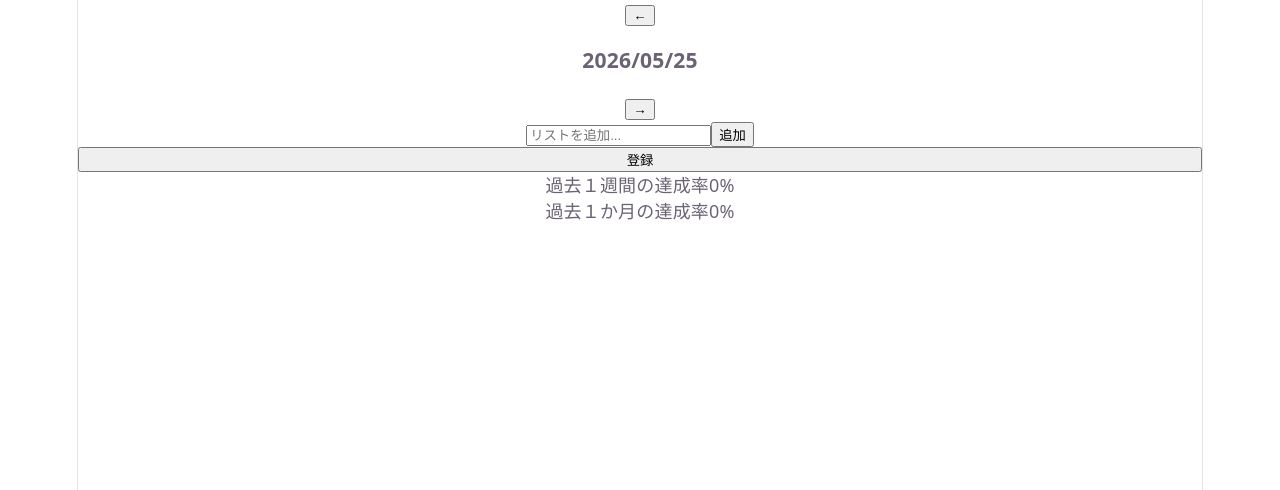
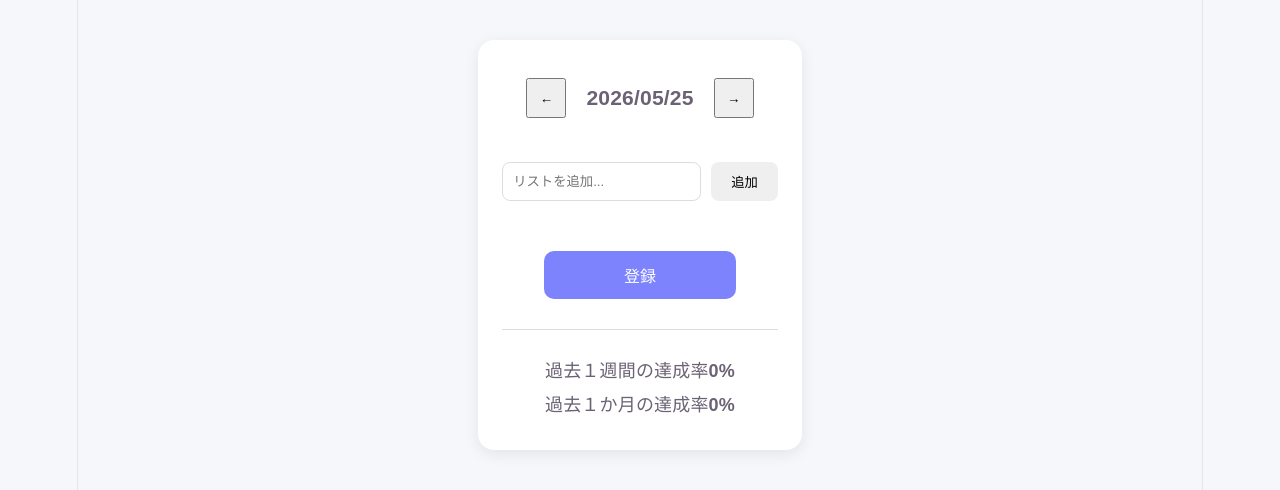
Before and after one commit to bokuchin0126-coder/habit-tracker, a React (Vite) app: page / in a window 1280 px wide. Shown: the top 490 px of the page. Built offline with nearby package versions, Linux system fonts and the light colour scheme.

Commit message:
improve: app UI with CSS styling

```diff
--- /dev/null
+++ b/src/App.css
@@ -0,0 +1,132 @@
+* {
+    box-sizing: border-box;
+}
+
+body {
+    margin: 0;
+    background: #f5f7fb;
+    font-family: sans-serif;
+}
+
+.app {
+    max-width: 700px;
+    margin: 40px auto;
+    padding: 24px;
+    background: white;
+    border-radius: 16px;
+    box-shadow: 0 4px 15px rgba(0,0,0,0.08);
+}
+
+.date-nav {
+    display: flex;
+    justify-content: center;
+    align-items: center;
+    gap: 20px;
+
+    margin-bottom: 30px;
+}
+
+.date-nav button {
+    width: 40px;
+    height: 40px;
+}
+
+.input-area {
+    display: flex;
+    gap: 10px;
+
+    margin-bottom: 30px;
+}
+
+.habit-input {
+    flex: 1;
+    padding: 10px;
+
+    border: 1px solid #ddd;
+    border-radius: 8px;
+}
+
+.edit-input {
+    flex: 1;
+    padding: 8px 12px;
+
+    border: 1px solid #ddd;
+    border-radius: 8px;
+    font-size: 16px;
+}
+
+.app-button {
+    padding: 10px 20px;
+
+    border: none;
+    border-radius: 8px;
+    cursor: pointer;
+}
+
+.mode-button {
+    width: 70%;
+    padding: 12px;
+    margin-top: 20px;
+
+    border: none;
+    border-radius: 10px;
+    background: #7c83fd;
+
+    color: white;
+    font-size: 16px;
+    font-weight: bold;
+    cursor: pointer;
+}
+
+.habit-list {
+    display: flex;
+    flex-direction: column;
+    gap: 12px;
+}
+
+.habit-item {
+    display: flex;
+    justify-content: space-between;
+    align-items: center;
+
+    padding: 12px;
+    border: 1px solid #ddd;
+    border-radius: 10px;
+    transition: 0.2s;
+}
+
+.habit-item:hover {
+    transform: translateY(-2px);
+}
+
+.habit-name {
+    flex: 1;
+    margin-left: 10px;
+}
+
+.habit-actions {
+    display: flex;
+    gap: 8px;
+}
+
+.toggle-button,
+.edit-button,
+.save-button,
+.delete-button {
+    padding: 6px 12px;
+
+    border: none;
+    border-radius: 6px;
+    cursor: pointer;
+}
+
+.achievement-area {
+    margin-top: 30px;
+    padding-top: 20px;
+    border-top: 1px solid #ddd;
+}
+
+.achievement-area p {
+    margin: 8px 0;
+    font-weight: bold;
+}
--- a/src/App.tsx
+++ b/src/App.tsx
@@ -1,5 +1,6 @@
 import HabitItem from "./components/HabitItem"
 import useHabits from "./hooks/useHabits"
+import "./App.css"
 
 function App() {
 
@@ -23,14 +24,17 @@ function App() {
 
     return (
         <>
-            <div>
+        <div className="app">
+            <div className="date-nav">
                 <button onClick={() => changeDate(-1)}>←</button>
                 <h3>{selectedDate}</h3>
                 <button onClick={() => changeDate(+1)}>→</button>
             </div>
+
             {registration ? "" :
-                <div>
+                <div className="input-area">
                     <input
+                        className="habit-input"
                         value={inputText}
                         placeholder="リストを追加..."
                         onChange={(e) => setInputText(e.target.value)}
@@ -40,12 +44,13 @@ function App() {
                             }
                         }}
                     />
-                    {error}
-                    <button onClick={handleAddHabits}>追加</button>
+
+                    <button className="app-button" onClick={handleAddHabits}>追加</button>
                 </div>
             }
             {error}
-            <div>
+
+            <div className="habit-list">
                 {currentHabits.map(habit => (
                         <HabitItem
                             key={habit.id}
@@ -57,11 +62,17 @@ function App() {
                         />
                 ))}
             </div>
-            <button onClick={handleChangeRegistration}>
+
+            <button className="mode-button" onClick={handleChangeRegistration}>
                 {registration ? "変更" : "登録"}
             </button>
-            <p>過去１週間の達成率{specifyPeriod(7)}%</p>
-            <p>過去１か月の達成率{specifyPeriod(30)}%</p>
+
+            <div className="achievement-area">
+                <p>過去１週間の達成率{specifyPeriod(7)}%</p>
+                <p>過去１か月の達成率{specifyPeriod(30)}%</p>
+            </div>
+
+        </div>
         </>
     )
 }
--- a/src/components/HabitItem.tsx
+++ b/src/components/HabitItem.tsx
@@ -1,6 +1,6 @@
 import type { Habit } from "../types/types"
 import { useState } from "react"
-
+import "../App.css"
 
 type Props = {
     habit: Habit
@@ -17,10 +17,15 @@ function HabitItem({habit, registration, onDeleteHabits, onEditHabits, onToggleH
 
     return (
         <>
-            <div>
-                {registration ? <button onClick={() => onToggleHabits(habit.id)}>{habit.completed ? "☑" : "□"}</button> : ""}
+            <div className="habit-item">
+
+                {registration ? <button className="toggle-button"
+                onClick={() => onToggleHabits(habit.id)}>{habit.completed ? "☑" : "□"}
+                </button> : ""}
+
                 {editingId ?
                     <input
+                      className="edit-input"
                       value={editText}
                       autoFocus
                       onChange={(e) => setEditText(e.target.value)}
@@ -30,16 +35,29 @@ function HabitItem({habit, registration, onDeleteHabits, onEditHabits, onToggleH
                             setEditingId(false)
                         }
                       }}
-                    /> : <div>{habit.name}</div>
+                    /> :
+                    <div className="habit-name">{habit.name}</div>
                 }
 
                 {registration ? "" :
-                    <div>
+                    <div className="habit-actions">
                         {editingId ?
-                            <button onClick={() => {onEditHabits(habit.id, editText), setEditingId(false)}}>保存</button>:
-                            <button onClick={() => setEditingId(true)}>編集</button>
+                            <button className="save-button"
+                            onClick={() => {onEditHabits(habit.id, editText), setEditingId(false)}}>
+                                保存
+                            </button>:
+
+                            <button className="edit-button"
+                            onClick={() => setEditingId(true)}>
+                                編集
+                            </button>
                         }
-                        <button onClick={() => onDeleteHabits(habit.id)}>消去</button>
+
+                        <button className="delete-button"
+                        onClick={() => onDeleteHabits(habit.id)}>
+                            消去
+                        </button>
+
                     </div>
                 }
             </div>
```
